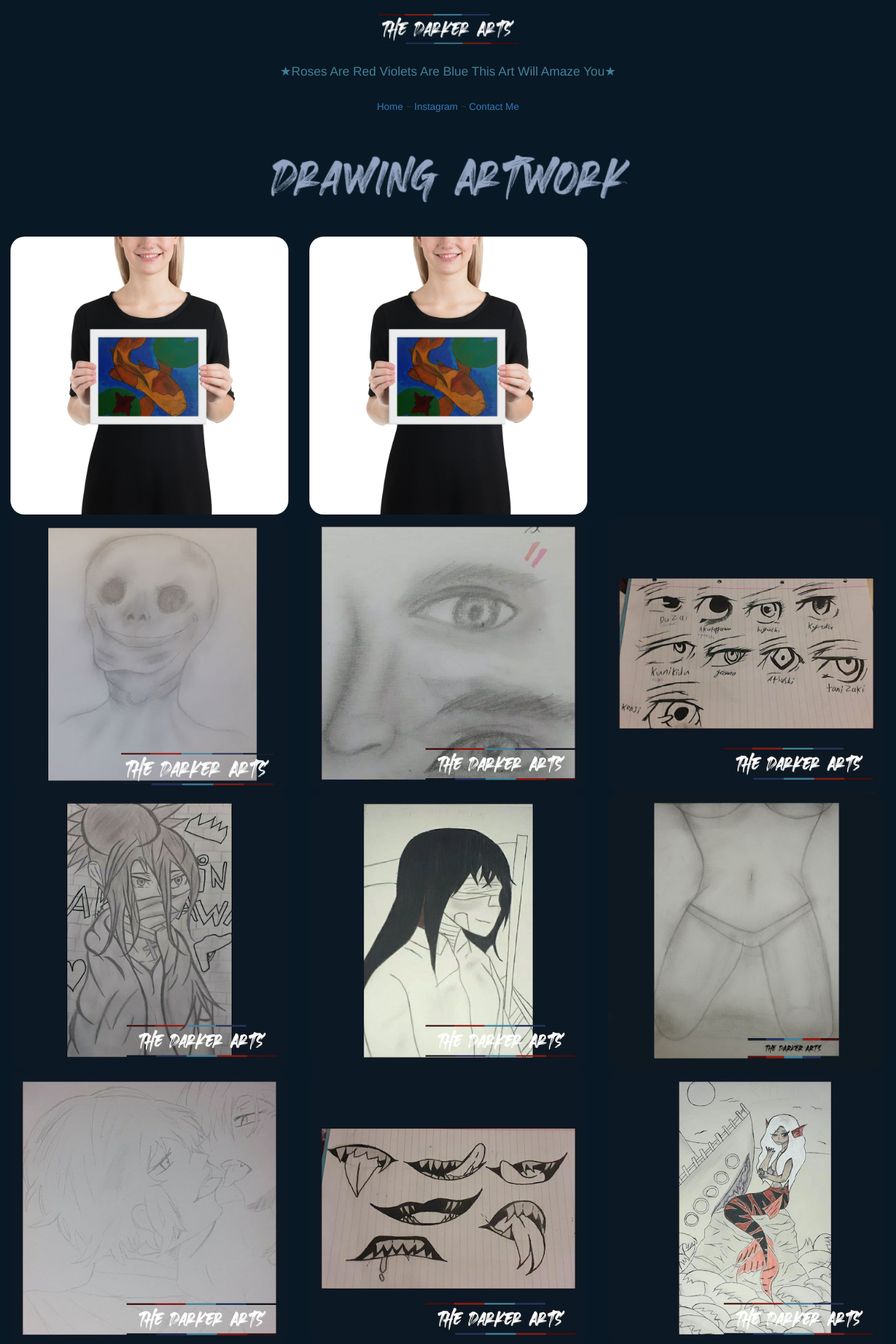
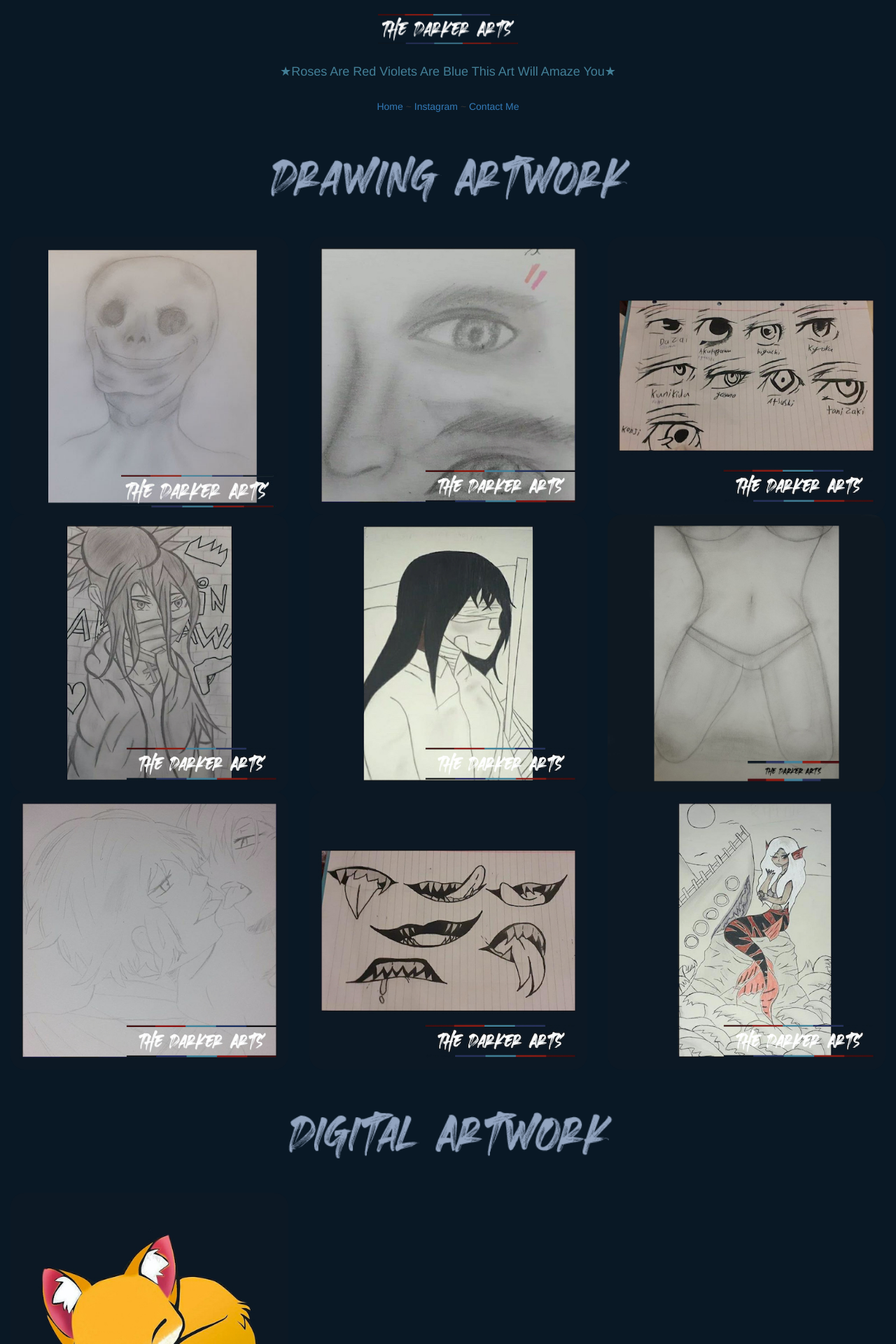
Before and after one commit to chalitamarriott/chalitamarriott.github.io, a Jekyll site: the page built from index.html, in a window 1280 px wide. Shown: the top 1920 px of the page at 70% size. Built offline with Jekyll 4.4.1, drawn with Linux system fonts in a browser that asks for light colours; nearby versions of some CDN libraries.

Commit message:
Update index.html

```diff
--- a/index.html
+++ b/index.html
@@ -14,11 +14,11 @@ excerpt: This website is my art portfolio feel free to browse and use the contac
 	</div>
 </div>
 <div class="row">
-	{% for post in site.posts %}
+<!-- 	{% for post in site.posts %}
 	{% if post.type == "drawn" %}
 	<div class="col-xs-12 col-sm-6 col-md-4"><center><img class="art animate__animated animate__flipInX" style="border-radius: 20px; width:100%;" src="{{post.imageUrl}}"></a></center></div>
 	{% endif %}
-	{% endfor %}
+	{% endfor %} -->
 </div>
 <div class="row">
 	<div class="col-xs-12 col-sm-6 col-md-4"><center><img class="art animate__animated animate__flipInX" style="border-radius: 20px; width:100%;" src="img/13.jpg"></a></center></div>
```
